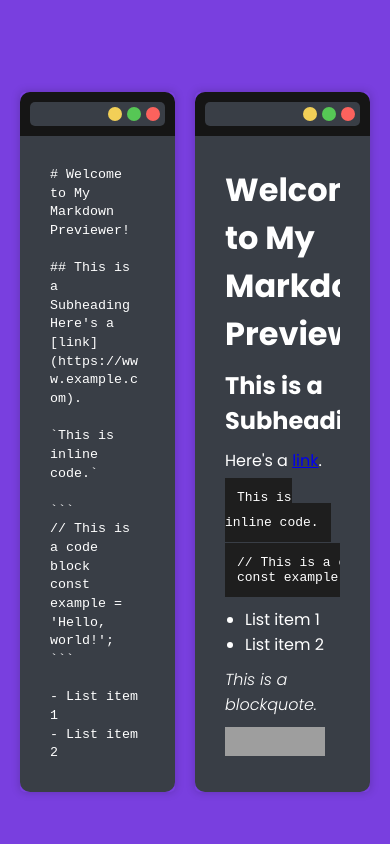
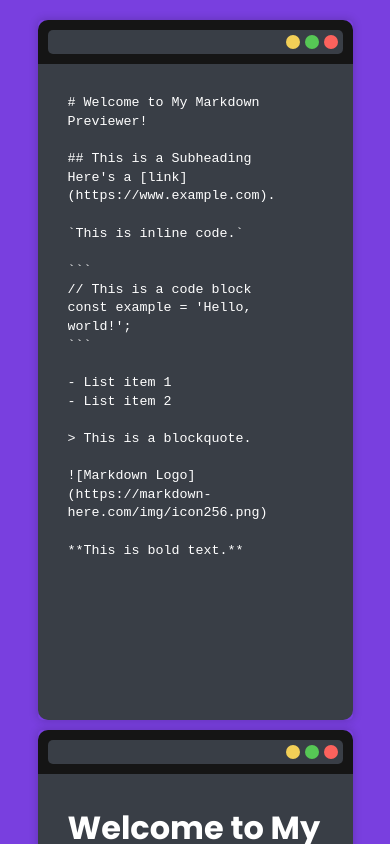
Before and after one commit to ivanherreradev/freecodecamp-markdown-previewer, a React (Vite) app: page / in a window 390 px wide. Shown: the top 844 px of the page. Built offline with nearby package versions, Linux system fonts and the light colour scheme; grey boxes are pictures that could not be loaded.

Commit message:
add responsive design

```diff
--- a/src/App.css
+++ b/src/App.css
@@ -14,3 +14,12 @@ main {
   justify-content: space-between;
   gap: 20px;
 }
+
+@media (min-width: 300px) and (max-width: 700px) {
+  main {
+    display: flex;
+    flex-direction: column;
+    align-items: center;
+    gap: 10px;
+  }
+}
--- a/src/components/Preview/Preview.module.css
+++ b/src/components/Preview/Preview.module.css
@@ -37,3 +37,9 @@
 .preview li {
   margin-left: 20px;
 }
+
+@media (min-width: 300px) {
+  .preview pre{
+    white-space: pre-wrap;
+  }
+}
--- a/src/components/Window/Window.module.css
+++ b/src/components/Window/Window.module.css
@@ -54,3 +54,15 @@
   display: flex;
   gap: 10px;
 }
+
+@media (min-width: 300px) and (max-width: 700px) {
+  .windowContainer {
+    width: 90%;
+  }
+}
+
+@media (min-width: 701px) and (max-width: 1024px) {
+  .windowContainer {
+    width: 95%;
+  }
+}
```
